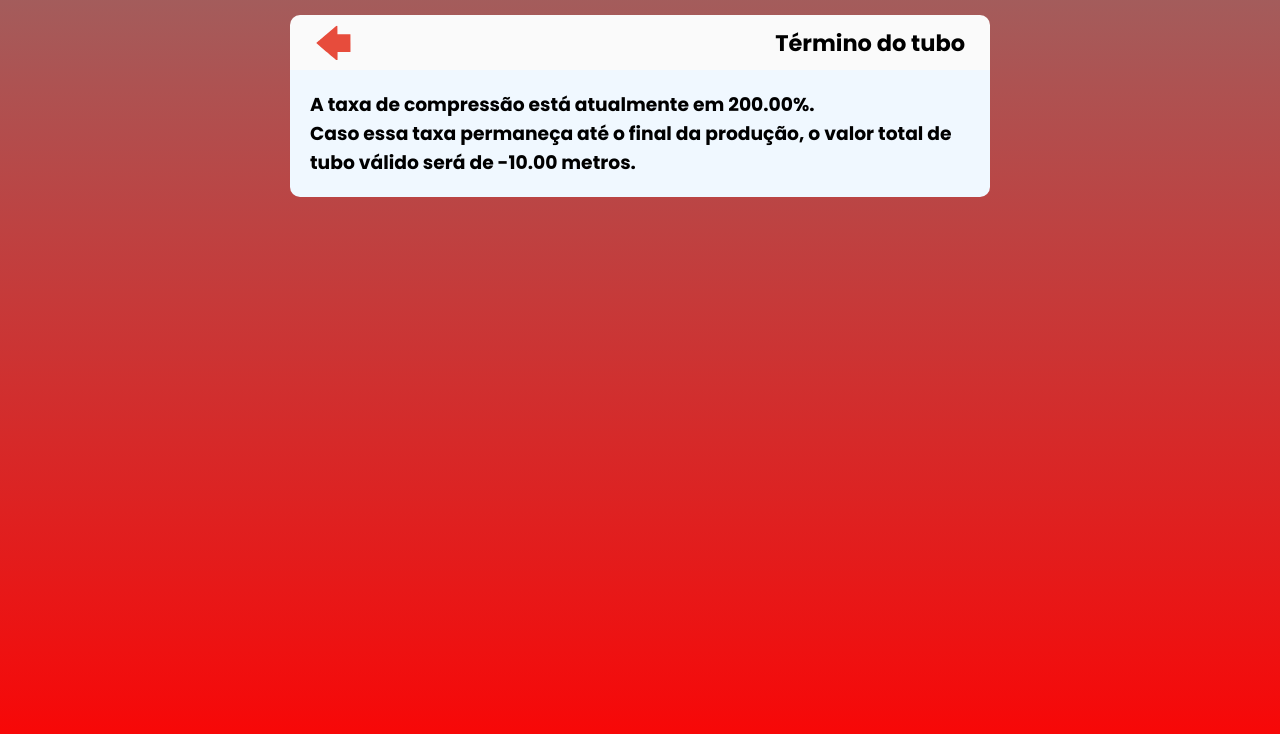
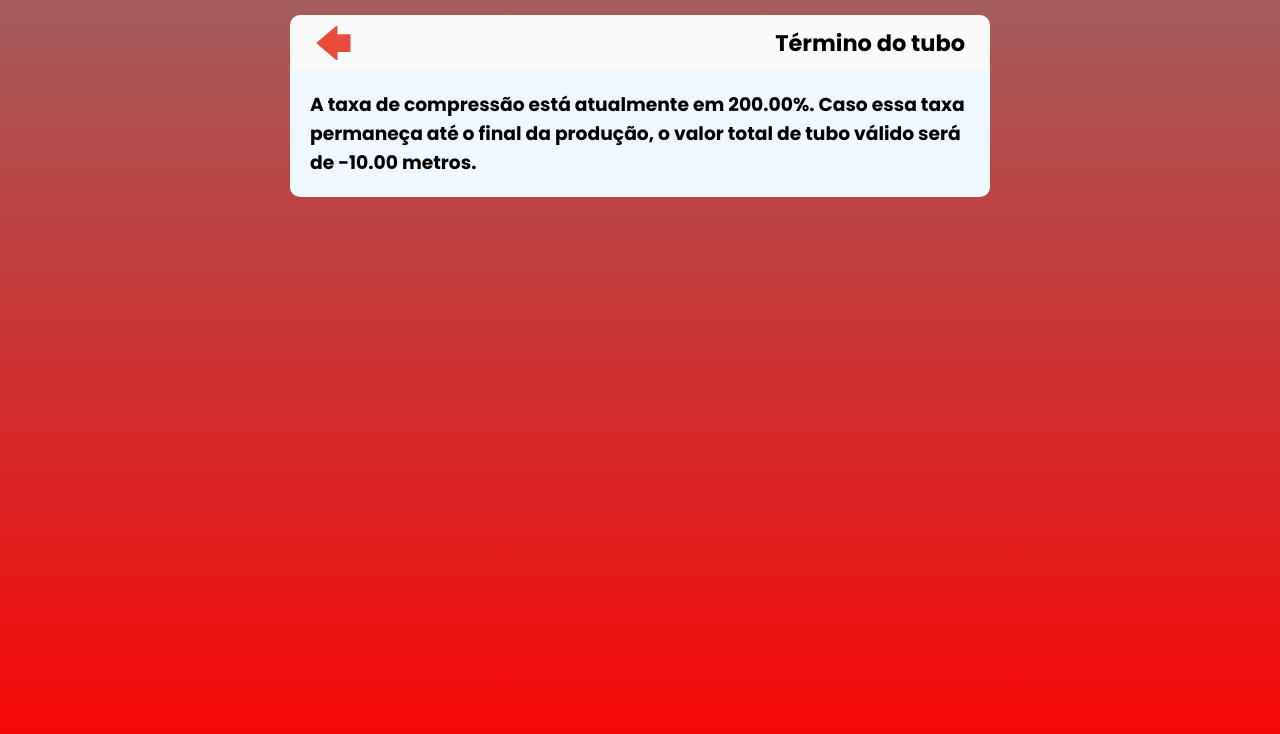
Before and after one commit to Ian-FS/calcula-facil-react, a React (Vite) app: page /compressao in a window 1280 px wide. Both pictures are taken after typing "5", "5", "5", "5" into the empty fields and a click on the button "Calcular". Shown: the top 734 px of the page. Built offline with nearby package versions, Linux system fonts and the light colour scheme.

Commit message:
atualizado lógica das paginas calculates end pipe e calculates compression

```diff
--- a/src/components/Formulario/InputCheck/InputCheck.jsx
+++ b/src/components/Formulario/InputCheck/InputCheck.jsx
@@ -1,7 +1,7 @@
 /* eslint-disable react/prop-types */
 import './InputCheck.scss'
 
-export default function InputCheck({ labelCheck, nameCheck, valueRadio, setValueRadio, setCheckSense, checkSense, setActiveStyle, type }) {
+export default function InputCheck({ labelCheck, nameCheck, valueRadio, setValueRadio, setCheckLine, setCheckSense, setActiveStyle, type }) {
 
 
     return (
@@ -12,7 +12,8 @@ export default function InputCheck({ labelCheck, nameCheck, valueRadio, setValue
                 value={valueRadio}
                 onClick={(event) => {
                     valueRadio > 0 && setValueRadio(parseFloat(event.target.value))
-                    setCheckSense((prev) => !prev)
+                    nameCheck === 'line' && setCheckLine(true)
+                    nameCheck === 'sense' && setCheckSense((prev) => !prev)
                     setActiveStyle(false)
                 }}
             />
--- a/src/components/Formulario/ResultDashboard/ResultDashboard.jsx
+++ b/src/components/Formulario/ResultDashboard/ResultDashboard.jsx
@@ -5,7 +5,7 @@ import arrowSvg from '../../../assets/arrow.svg';
 
 export default function ResultDashboard(props) {
 
-    console.log(props.result())
+    console.log(props.mensagem())
 
     const handleClick = () => {
         props.setShowValue(false)
@@ -20,8 +20,7 @@ export default function ResultDashboard(props) {
                     <h2>Término do tubo</h2>
                 </div>
                 <div className="result-box" id="result-box">
-                    <h3>{`A taxa de compressão está atualmente em ${props.result().taxCompress.toFixed(2)}%.`}</h3>
-                    <h3>{`Caso essa taxa permaneça até o final da produção, o valor total de tubo válido será de ${props.result().totalValidPipeAfterCompress.toFixed(2)} metros. `} </h3>
+                    <h3>{props.mensagem()}</h3>
                 </div>
             </div>
         </div>
--- a/src/pages/calculates-compression.jsx
+++ b/src/pages/calculates-compression.jsx
@@ -25,14 +25,19 @@ export default function CompressionPage({ showResult, setShowResult }) {
 
             const totalValidPipeAfterCompress = (carcassTotal - invalid) - (carcassTotal * (taxCompress / 100));
             console.log(taxCompress, totalValidPipeAfterCompress)
-            return { taxCompress, totalValidPipeAfterCompress }
+            let mensagem = `A taxa de compressão está atualmente em ${taxCompress.toFixed(2)}%.
+            Caso essa taxa permaneça até o final da produção, o valor total de tubo válido será de ${totalValidPipeAfterCompress.toFixed(2)} metros. `
+
+            return mensagem
 
         } else {
             let validCarcass = carcassTotal - carcassPartial - invalid;
             let taxCompress = 100 - 100 / (validCarcass / extrusionPartial);
             const totalValidPipeAfterCompress = (carcassTotal - invalid) - (carcassTotal * (taxCompress / 100));
             console.log(taxCompress, totalValidPipeAfterCompress)
-            return { taxCompress, totalValidPipeAfterCompress }
+            let mensagem = `A taxa de compressão está atualmente em ${taxCompress.toFixed(2)}%.
+            Caso essa taxa permaneça até o final da produção, o valor total de tubo válido será de ${totalValidPipeAfterCompress.toFixed(2)} metros. `
+            return mensagem
         }
     }
     const handleClick = (event) => {
@@ -86,7 +91,7 @@ export default function CompressionPage({ showResult, setShowResult }) {
                         <div className="number-line">
                             <InputCheck
                                 labelCheck={'Carcaça em sentido crescente'}
-                                nameCheck={'line'}
+                                nameCheck={'sense'}
                                 setCheckSense={setCheckSense}
                                 checkSense={checkSense}
                                 setActiveStyle={setActiveStyleTaxa}
@@ -102,7 +107,7 @@ export default function CompressionPage({ showResult, setShowResult }) {
             {
                 (showResult) &&
                 <ResultDashboard
-                    result={calculaTaxa}
+                    mensagem={calculaTaxa}
                     setShowValue={setShowResult}
                     setActiveStyle={setActiveStyleTaxa}
                     setCheck={setCheckSense}
--- a/src/pages/calculates-end-pipe.jsx
+++ b/src/pages/calculates-end-pipe.jsx
@@ -9,7 +9,7 @@ export default function EndPipePage({ showResult, setShowResult }) {
     const [toBeProduced, setToBeProduced] = useState('');
     const [produced, setProduced] = useState('');
     const [speedLine, setSpeedLine] = useState('');
-    const [check, setCheck] = useState(false);
+    const [check, setCheckLine] = useState(false);
     const [activeStyle, setActiveStyle] = useState(false)
     const [valueRadioLine, setValueRadioLine] = useState(0)
 
@@ -151,7 +151,7 @@ export default function EndPipePage({ showResult, setShowResult }) {
                                 nameCheck={'line'}
                                 valueCheck={58}
                                 setValueRadio={setValueRadioLine}
-                                setCheck={setCheck}
+                                setCheckLine={setCheckLine}
                                 check={check}
                                 setActiveStyle={setActiveStyle}
                                 type={'radio'}
@@ -161,7 +161,7 @@ export default function EndPipePage({ showResult, setShowResult }) {
                                 nameCheck={'line'}
                                 valueCheck={56}
                                 setValueRadio={setValueRadioLine}
-                                setCheck={setCheck}
+                                setCheckLine={setCheckLine}
                                 check={check}
                                 setActiveStyle={setActiveStyle}
                                 type={'radio'}
@@ -171,7 +171,7 @@ export default function EndPipePage({ showResult, setShowResult }) {
                                 nameCheck={'line'}
                                 valueCheck={61}
                                 setValueRadio={setValueRadioLine}
-                                setCheck={setCheck}
+                                setCheckLine={setCheckLine}
                                 check={check}
                                 setActiveStyle={setActiveStyle}
                                 type={'radio'}
@@ -185,10 +185,10 @@ export default function EndPipePage({ showResult, setShowResult }) {
             {
                 (showResult) &&
                 <ResultDashboard
-                    mensagem={addTime()}
+                    mensagem={addTime}
                     setShowValue={setShowResult}
                     setActiveStyle={setActiveStyle}
-                    setCheck={setCheck}
+                    setCheckLine={setCheckLine}
                 />
             }
         </>
```
